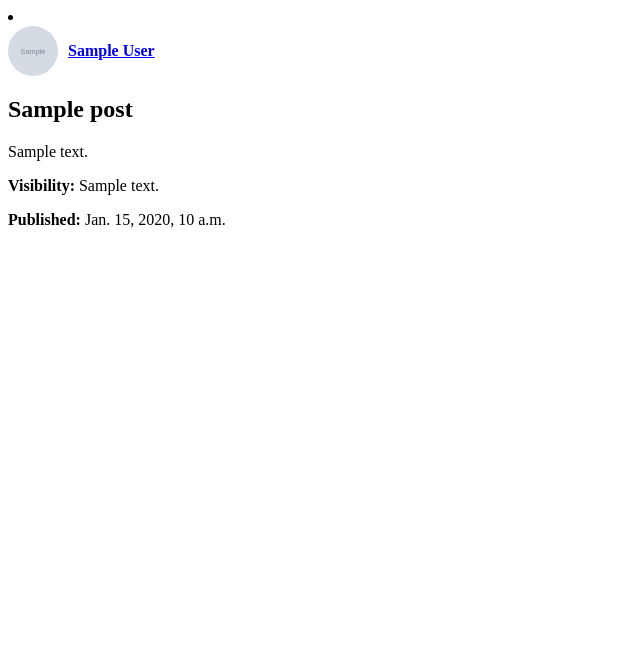
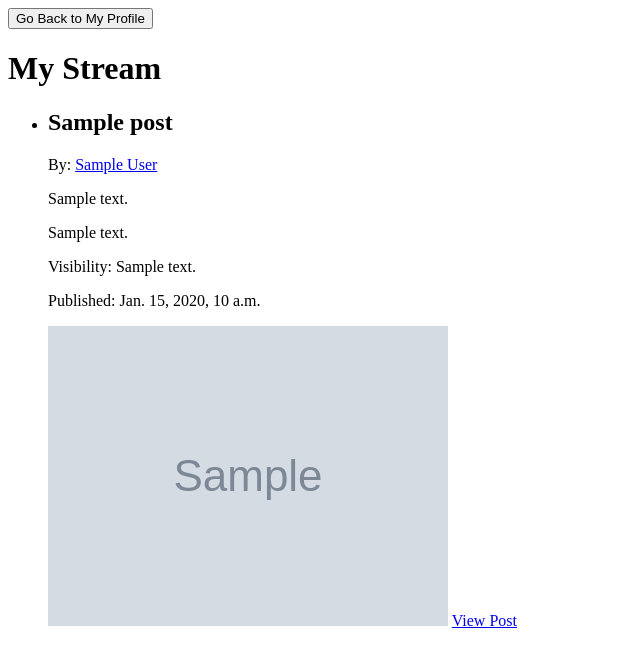
Before and after one commit to ConRobi/Social-Distribution-Project, a Django app: template MaroonSocialDistribution/SocialDistribution/templates/stream.html in a window 1280 px wide. Shown: the top 667 px of the page, without its empty margins (0-640 px from the left). Run offline with Django 5.2, Linux system fonts and the light colour scheme; the template is opened without the code that fills it: most values are stand-ins (such as "Sample title", 1, 10 or a date in 2020); grey boxes marked "Sample" are stand-in pictures.

Commit message:
Stream has view post for all posts  and delete and edit button for own post

```diff
--- a/MaroonSocialDistribution/SocialDistribution/templates/stream.html
+++ b/MaroonSocialDistribution/SocialDistribution/templates/stream.html
@@ -1,24 +1,41 @@
-{% for post in posts %}
-    <li>
-        <!-- Author Profile -->
-        <div style="display: flex; align-items: center;">
-            <!-- Profile Image -->
-            <img src="{{ post.author.profile_image }}" alt="{{ post.author.display_name }}"
-                 style="width: 50px; height: 50px; border-radius: 50%; margin-right: 10px;">
+<body>
 
-            <!-- Author Name & Link to Profile -->
-            <a href="{% url 'SocialDistribution:view-profile' post.author.id|slice:'-36:' %}">
-                <strong>{{ post.author.display_name }}</strong>
-            </a>
+    <!-- ✅ "Go Back to My Profile" Button -->
+    <a href="{% url 'SocialDistribution:view-profile' request.user.uuid %}">
+        <button class="btn btn-primary">Go Back to My Profile</button>
+    </a>
 
+    <h1>My Stream</h1>
 
+    {% if posts %}
+        <ul>
+            {% for post in posts %}
+                <li>
+                    <h2>{{ post.title }}</h2>
+                    <p>By: <a href="{% url 'SocialDistribution:view-profile' post.author.uuid %}">{{ post.author.display_name }}</a></p>
+                    <p>{{ post.description }}</p>
+                    <p>{{ post.render_content | safe }}</p>
+                    <p>Visibility: {{ post.visibility }}</p>
+                    <p>Published: {{ post.published }}</p>
 
-        </div>
+                    {% if post.image %}
+                        <img src="{{ post.image.url }}" alt="Post Image" style="max-width: 100%; height: auto;">
+                    {% else %}
+                        <p>No image uploaded</p>
+                    {% endif %}
 
-        <!-- Post Content -->
-        <h2>{{ post.title }}</h2>
-        <p>{{ post.description }}</p>
-        <p><strong>Visibility:</strong> {{ post.visibility }}</p>
-        <p><strong>Published:</strong> {{ post.published }}</p>
-    </li>
-{% endfor %}
+                    <!-- ✅ Always show "View Post" button -->
+                    <a href="{% url 'SocialDistribution:view-single-post' post.id %}" class="btn btn-primary">View Post</a>
+
+                    <!-- ✅ Show "Edit" & "Delete" only for the post owner -->
+                    {% if post.author == request.user %}
+                        <a href="{% url 'SocialDistribution:edit_post' post.author.uuid post.id %}" class="btn btn-warning">Edit</a>
+                        <a href="{% url 'SocialDistribution:delete_post' post.author.uuid post.id %}" class="btn btn-danger">Delete</a>
+                    {% endif %}
+                </li>
+            {% endfor %}
+        </ul>
+    {% else %}
+        <p>No posts available.</p>
+    {% endif %}
+</body>
```
